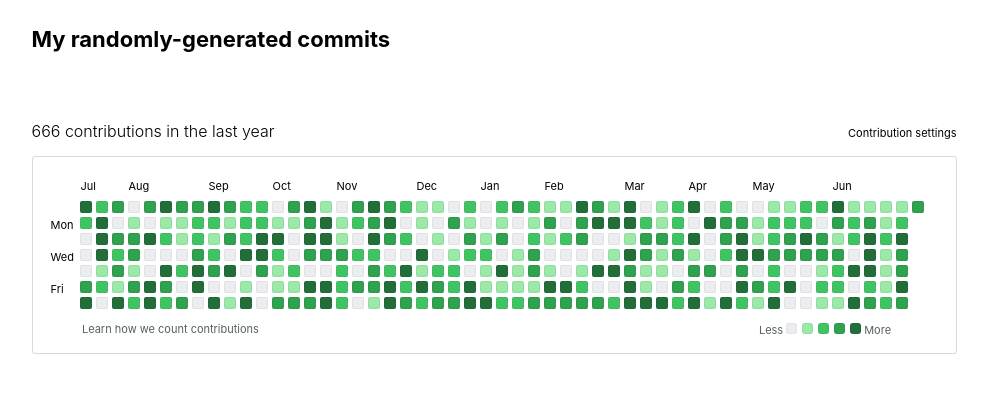
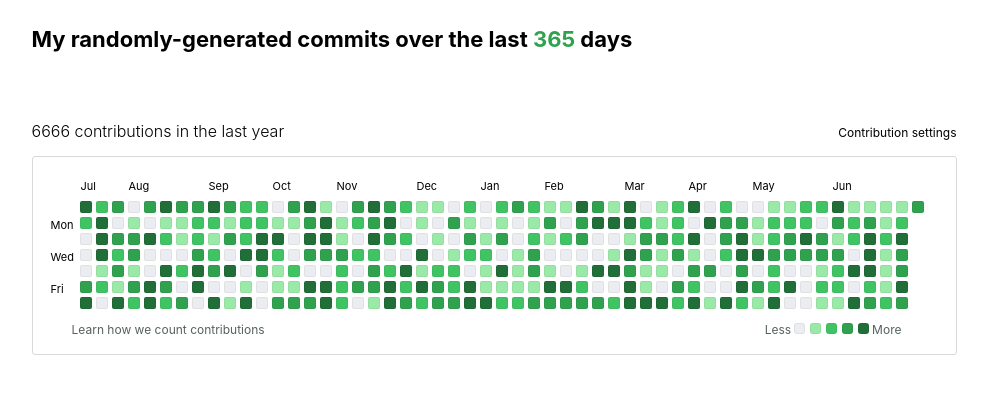
Before and after one commit to alicefrsr/react-heatmap-component, a React (Vite) app: page / in a window 1280 px wide. Shown: the top 394 px of the page, without its empty margins (154-1142 px from the left). Built offline with nearby package versions, Linux system fonts and the light colour scheme.

Commit message:
to fix: total contributions hardcoded: how to display them without seeing the grid flash 365 times?

```diff
--- a/src/App.css
+++ b/src/App.css
@@ -51,8 +51,8 @@ h2 {
   justify-content: space-between;
 }
 
-.cont-setting {
-  font-size: 11px;
+.settings {
+  font-size: 12px;
 }
 
 .timeline {
@@ -154,7 +154,7 @@ h2 {
   align-items: center;
   justify-content: center;
   gap: 500px;
-  font-size: 11px;
+  font-size: 12px;
   color: rgb(85, 96, 96);
 }
 
@@ -169,3 +169,11 @@ h2 {
   width: 9px;
   border-radius: 3px;
 }
+
+.value {
+  margin-right: 3px;
+}
+
+.highlight {
+  color: #30a14e;
+}
--- a/src/components/Heatmap.jsx
+++ b/src/components/Heatmap.jsx
@@ -1,42 +1,68 @@
 import moment from 'moment';
 import Calendar from './Calendar';
 import { useEffect, useState } from 'react';
+// import { useEffect, useState } from 'react';
 
 function Heatmap() {
-  const [valuesSum, setValuesSum] = useState(0);
+  // Calendar/timeline needs a *number of days* (customisable), a *start date* derived from NUMDAYS, a *date range* derived from the the start date, and *data* for each day {date: x, value: x}
 
-  // Calendar/timeline needs a start date, date range, data for each day, and a color function to color each cell
   const NUMDAYS = 365; // customise
 
-  // 1 year range counting back from today's date
+  // range counting back from today's date
   let startDate = moment().subtract(NUMDAYS, 'days');
   // console.log(startDate);
 
   let dateRange = [startDate, moment().toDate()];
-  // console.log(dateRange);
 
-  // data: an obj for each day, with date and randomly generated value (0-4), each associated with 5 different colors
-  let data = Array.from(new Array(NUMDAYS)).map((_, index) => {
+  // Data: array of {NUMDAYS} days objects, with a date and a randomly generated value (0-4), each associated with 5 different colors to render each day conditionally
+  const data = Array.from(new Array(NUMDAYS)).map((_, index) => {
     return {
       date: moment(startDate).add(index, 'day'),
       value: Math.floor(Math.random() * 5), // 0-4
     };
   });
+
+  console.log(`data ${data}`);
+  // console.log(dateRange);
+
+  // CAN'T FIGURE THIS ONE OUT... without getting a huge number of re-renders
+  // const [totalContributions, setTotalContributions] = useState(0);
+  // add up all the values to get totalContributions (assuming value 1 = 1 commit, value 2 = 2 commits etc, for now)
   // useEffect(() => {
-  //   // use reduce to get valuesSum of all values
-  //   setValuesSum(195);
-  // }, [valuesSum]);
+  //   const valuesArr = data.map((day) => day.value);
+  //   const totalContributions = valuesArr.reduce((a, b) => a + b, 0);
+  //   console.log(`valuesArr ${valuesArr}`);
+
+  //   // with reduce method:
+  //   // const totalContributions = data.reduce((total, day) => {
+  //   //   return total + day.value;
+  //   // }, 0);
+
+  //   setTotalContributions(totalContributions);
+  // }, [data]);
 
   return (
     <>
-      <h1>My randomly-generated commits</h1>
+      <h1>
+        My randomly-generated commits over the last{' '}
+        <span className='highlight'>{NUMDAYS}</span> days
+      </h1>
       <div className='timeline-header'>
-        <h2>666 contributions in the last year</h2>
-        <p className='cont-setting'>Contribution settings </p>
+        <h2>
+          <span>6666</span> contributions in the last year
+        </h2>
+        <p className='settings'>Contribution settings </p>
       </div>
       <Calendar dateRange={dateRange} data={data} />
+      {/* <p>
+        <span>Breakdown of daily contributions (from 0 to 4): </span>
+        {valuesArr.map((v, i) => (
+          <span key={i} className='value'>
+            {v}
+          </span>
+        ))}
+      </p> */}
     </>
   );
 }
-
 export default Heatmap;
```
Also changed, not shown: src/components/Calendar.jsx (+4 -4 lines).
